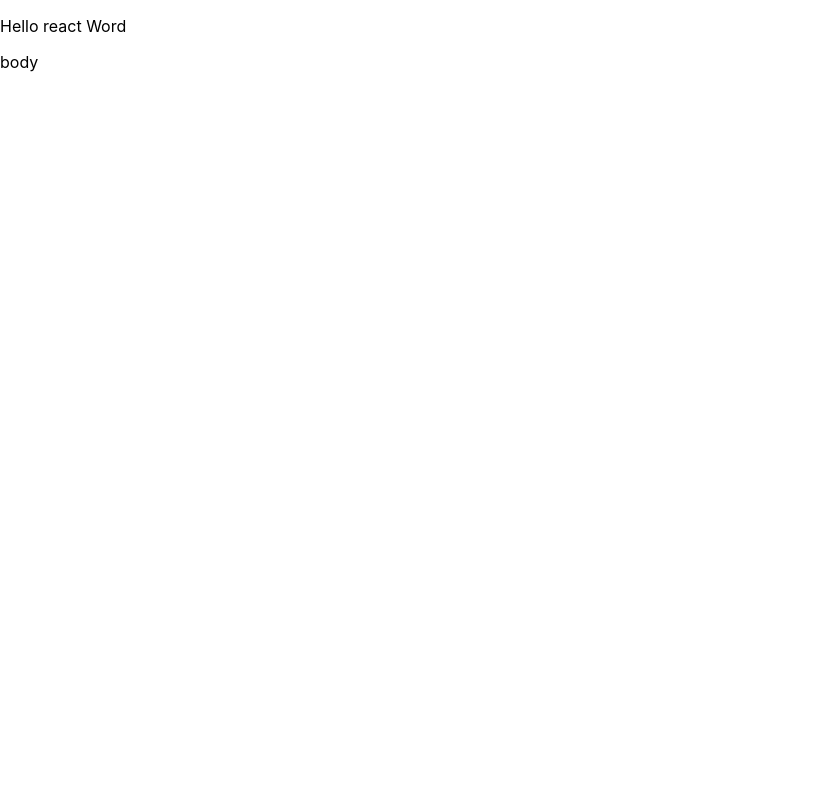
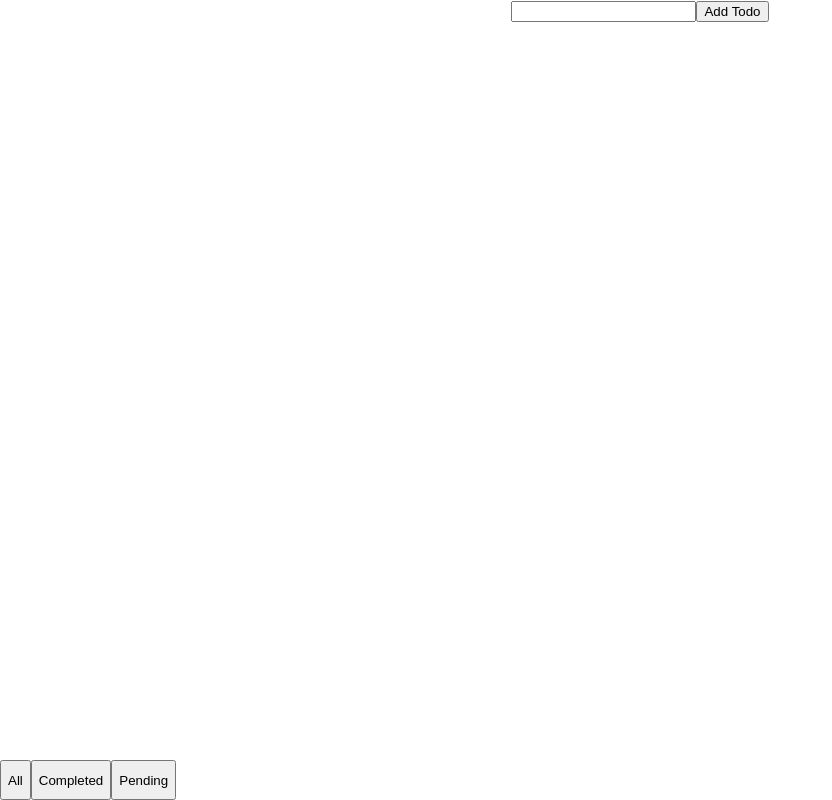
Before and after one commit to imyagnesh/vikas_zeolearn, a React app in the folder vikas-react-app/: page / in a window 1280 px wide. Shown: the whole page, without its empty margins (0-832 px from the left). Built offline with nearby package versions, Linux system fonts and the light colour scheme.

Commit message:
Complete todo

```diff
--- a/vikas-react-app/src/App.js
+++ b/vikas-react-app/src/App.js
@@ -1,20 +1,48 @@
 import React, { Component } from "react";
 import PropTypes from "prop-types";
-import * as xyz from "./appStyle";
+import Xyz from "./Todos";
 
 export default class App extends Component {
   static propTypes = {
-    text: PropTypes.string.isRequired,
-    body: PropTypes.string.isRequired
+    prop: PropTypes
   };
 
+  // state = {
+  //   a: 1,
+  //   greet: this.props.text,
+  //   show: false
+  // };
+
+  // constructor(props) {
+  //   super(props);
+  //   const b = 1;
+  //   this.state = {
+  //     a: 1,
+  //     greet: `${props.text}${b}`
+  //   };
+  // }
+
+  // static getDerivedStateFromProps(props, state) {
+  //   const b = 1;
+  //   return { ...state, greet: `${props.text}${b}` };
+  // }
+
   render() {
-    const { text, body } = this.props;
-    console.log(xyz.a);
+    // const { a, greet, show } = this.state;
+
     return (
       <div>
-        <p>{text}</p>
-        <p>{body}</p>
+        <Xyz />
+        {/* <p> {`Hello${this.state.a}`}</p>
+        {show && <p> {greet}</p>}
+        <button onClick={() => this.setState({ a: a + 1 })}>Click Me</button>
+        <button
+          onClick={() => {
+            this.setState({ show: !show });
+          }}
+        >
+          Show Text
+        </button> */}
       </div>
     );
   }
--- /dev/null
+++ b/vikas-react-app/src/Todos/filterTodo.js
@@ -0,0 +1,32 @@
+import React from "react";
+
+const filterTodo = ({ changeStatus }) => {
+  return (
+    <div>
+      <button
+        style={{
+          flexDirection: "row",
+          flex: 1,
+          height: 40
+        }}
+        onClick={() => changeStatus("all")}
+      >
+        All
+      </button>
+      <button
+        style={{ flex: 1, height: 40 }}
+        onClick={() => changeStatus("completed")}
+      >
+        Completed
+      </button>
+      <button
+        style={{ flex: 1, height: 40 }}
+        onClick={() => changeStatus("pending")}
+      >
+        Pending
+      </button>
+    </div>
+  );
+};
+
+export default filterTodo;
--- /dev/null
+++ b/vikas-react-app/src/Todos/index.js
@@ -0,0 +1,93 @@
+import React, { Component } from "react";
+import PropTypes from "prop-types";
+import TodoForm from "./todoForm";
+import TodoList from "./todoList";
+import FilterTodo from "./filterTodo";
+
+class index extends Component {
+  state = {
+    todos: [],
+    todoText: "",
+    status: "all"
+  };
+
+  onChange = e => {
+    this.setState({ todoText: e.target.value });
+  };
+
+  submit = e => {
+    e.preventDefault();
+    const { todoText, todos } = this.state;
+    this.setState({
+      todos: [
+        ...todos,
+        { id: todos.length + 1, text: todoText, isDone: false }
+      ],
+      todoText: ""
+    });
+  };
+
+  deleteTodo = id => {
+    const { todos } = this.state;
+    this.setState({
+      todos: todos.filter(x => x.id !== id)
+    });
+  };
+
+  updateTodo = id => {
+    const { todos } = this.state;
+    const index = todos.findIndex(x => x.id === id);
+    this.setState({
+      todos: [
+        ...todos.slice(0, index),
+        { ...todos[index], isDone: !todos[index].isDone },
+        ...todos.slice(index + 1)
+      ]
+    });
+  };
+
+  changeStatus = status => {
+    this.setState({ status });
+  };
+
+  render() {
+    const { todoText, todos, status } = this.state;
+
+    let data = todos;
+    if (status === "pending") {
+      data = todos.filter(x => !x.isDone);
+    }
+    if (status === "completed") {
+      data = todos.filter(x => x.isDone);
+    }
+
+    return (
+      <div
+        style={{
+          height: "100vh",
+          flexDirection: "column",
+          display: "flex",
+          justifyContent: "flex-end"
+        }}
+      >
+        <div style={{ display: "flex", flex: 1, flexDirection: "column" }}>
+          <TodoForm
+            todoText={todoText}
+            submit={this.submit}
+            onChange={this.onChange}
+          />
+          <TodoList
+            data={data}
+            updateTodo={this.updateTodo}
+            deleteTodo={this.deleteTodo}
+          />
+        </div>
+        <FilterTodo changeStatus={this.changeStatus} />
+      </div>
+    );
+  }
+}
+
+index.propTypes = {};
+
+export default index;
--- /dev/null
+++ b/vikas-react-app/src/Todos/todoForm.js
@@ -0,0 +1,12 @@
+import React from "react";
+
+const todoForm = ({ todoText, submit, onChange }) => {
+  return (
+    <form onSubmit={submit} style={{ alignSelf: "center" }}>
+      <input type="text" value={todoText} onChange={onChange} />
+      <input type="submit" value="Add Todo" />
+    </form>
+  );
+};
+
+export default todoForm;
--- /dev/null
+++ b/vikas-react-app/src/Todos/todoList.js
@@ -0,0 +1,38 @@
+import React from "react";
+import PropTypes from "prop-types";
+
+const todoList = ({ data, updateTodo, deleteTodo }) => {
+  return (
+    <div>
+      {data.map(item => (
+        <div
+          key={item.id}
+          style={{
+            display: "flex",
+            margin: 10,
+            alignItems: "center"
+          }}
+        >
+          <input
+            type="checkbox"
+            value={item.isDone}
+            onClick={() => updateTodo(item.id)}
+          />
+          <p
+            style={{
+              flex: 1,
+              textDecoration: item.isDone ? "line-through" : "none"
+            }}
+          >
+            {item.text}
+          </p>
+          <button onClick={() => deleteTodo(item.id)}>Delete</button>
+        </div>
+      ))}
+    </div>
+  );
+};
+
+todoList.propTypes = {};
+
+export default todoList;
--- a/vikas-react-app/src/index.js
+++ b/vikas-react-app/src/index.js
@@ -5,7 +5,7 @@ import App from "./App";
 // import * as serviceWorker from './serviceWorker';
 
 ReactDOM.render(
-  <App text="Hello react Word " body="body" />,
+  <App text="Hello react Word" body="body" />,
   document.getElementById("root")
 );
 
```
